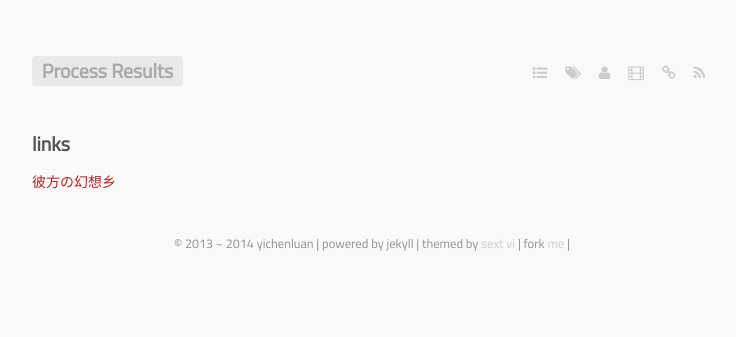
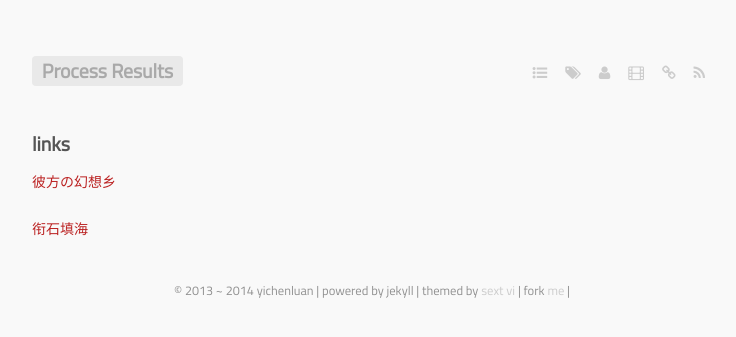
Before and after one commit to yichenluan/yichenluan.github.io, a Jekyll site: the page built from links.markdown, in a window 1280 px wide. Shown: the top 337 px of the page, without its empty margins (268-1004 px from the left). Built offline with Jekyll 4.4.1, drawn with Linux system fonts in a browser that asks for light colours; some web fonts are replaced; Markdown is read by kramdown in place of the engine named in the settings; comment, search, counter and statistics services are not loaded.

Commit message:
add qiji

```diff
--- a/links.markdown
+++ b/links.markdown
@@ -4,3 +4,5 @@ layout: page
 ---
 
 [彼方の幻想乡](http://blog.0w0.so/)
+
+[衔石填海](http://helloqiji.com)
```
